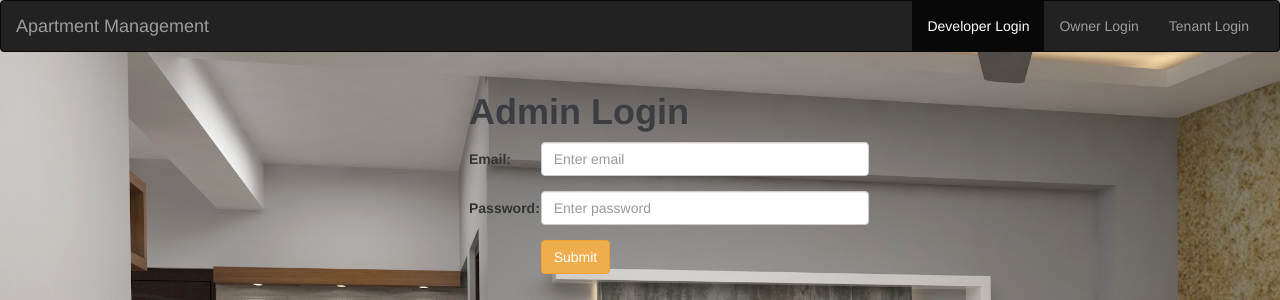
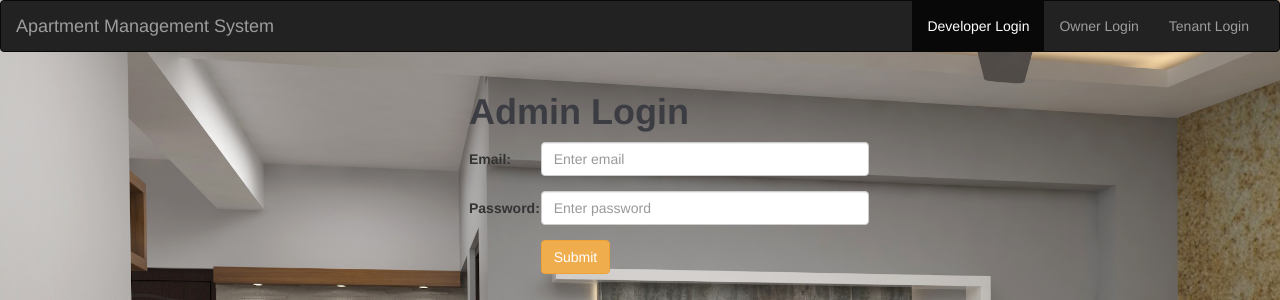
Before and after one commit to shreya37/apartment, a PHP site: page / in a window 1280 px wide. Shown: the top 300 px of the page. Run offline with PHP 8.4, Linux system fonts and the light colour scheme.

Commit message:
Update index.php

```diff
--- a/Apartment_Management/index.php
+++ b/Apartment_Management/index.php
@@ -19,7 +19,7 @@ and open the template in the editor.
 <nav class="navbar navbar-default navbar-inverse">
   <div class="container-fluid">
     <div class="navbar-header">
-      <a class="navbar-brand" href="#">Apartment Management</a>
+      <a class="navbar-brand" href="#">Apartment Management System</a>
     </div>
     <ul class="nav navbar-nav pull-right">
 
```
